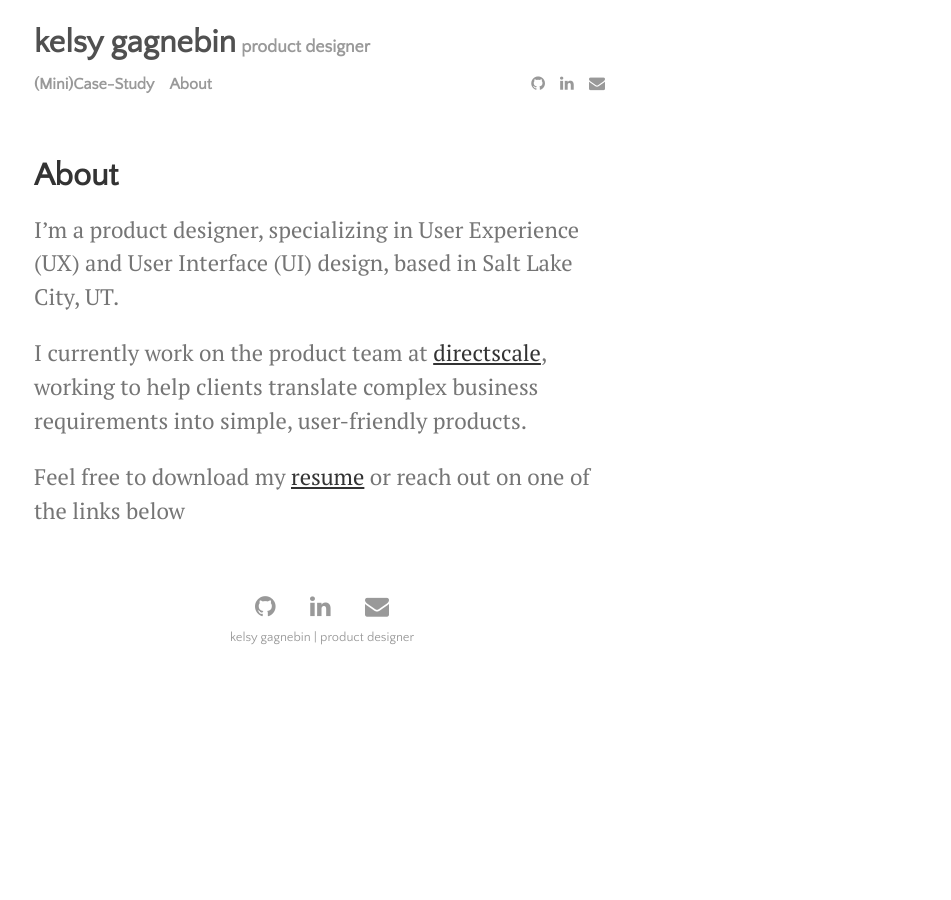
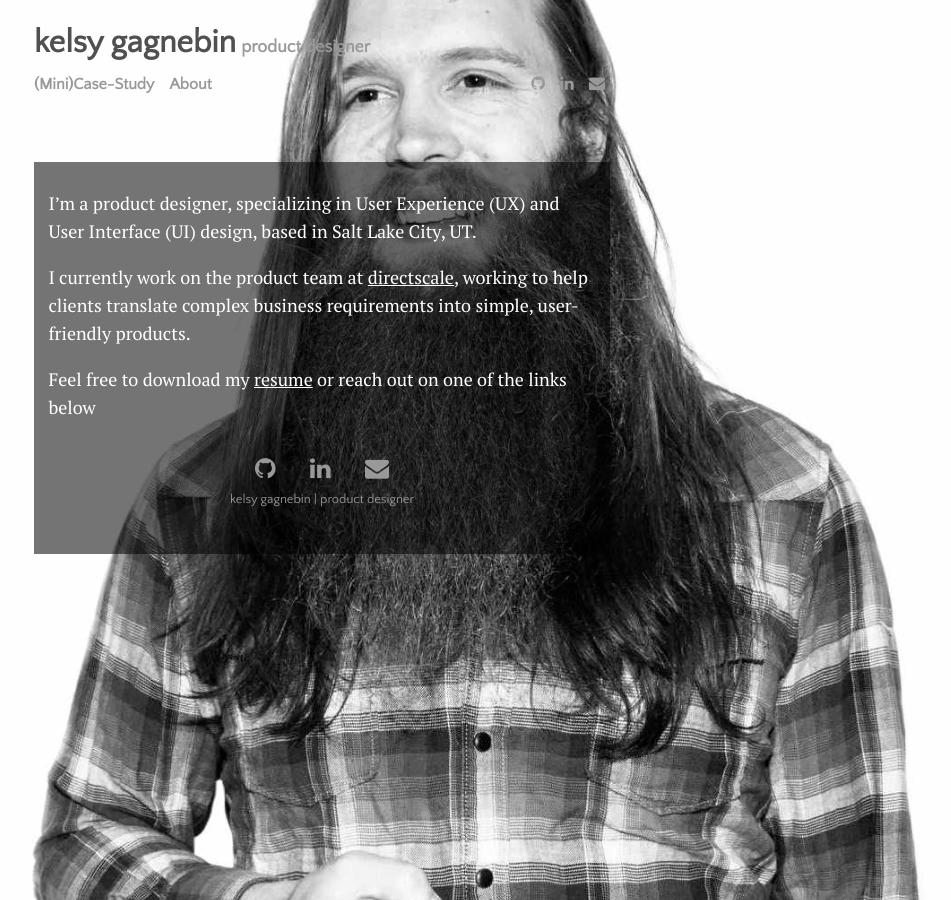
Before and after one commit to kelsymichael/kelsymichael.github.io, a Jekyll site: the page built from menu/about.md, in a window 1280 px wide. Shown: the whole page, without its empty margins (318-1269 px from the left). Built offline with Jekyll 4.4.1, drawn with Linux system fonts in a browser that asks for light colours; nearby versions of some CDN libraries.

Commit message:
Start bg-image styling

```diff
--- a/_layouts/home2.html
+++ b/_layouts/home2.html
@@ -1,8 +1,8 @@
 ---
-layout: testlayout
+layout: homealternate
 ---
 
-<div class="">
+<div class="bigimage">
     <section class="container home-intro">
         <h1 class='home-title'>Hi!</h1>
             <p class="home-description-text">I'm currently (sept 2017) getting things together for this website, but in the meantime feel free to look at a mini <a href="{{site.github.url}}/menu/caseStudy">case study</a> or learn a bit more <a href="{{site.github.url}}/menu/about">about me</a>
--- /dev/null
+++ b/_layouts/homealternate.html
@@ -0,0 +1,23 @@
+<!doctype html>
+<html lang='en-US'>
+
+{% include head.html %}
+
+<body>
+
+  <div class="big">
+
+    <div class="container">
+    {% include header.html %}
+
+    <div class="bg-dark">
+    {{ content }}
+
+    {% include footer.html %}
+
+    </div>
+    </div>
+  </div>
+
+</body>
+</html>
--- a/assets/css/main.css
+++ b/assets/css/main.css
@@ -478,6 +478,9 @@ i {
   text-transform: uppercase;
 }
 
+a {
+  color: #fff;
+}
 
 
 .rt-title--light {
@@ -697,3 +700,18 @@ li {
 span {
   font-size: 3em;
 }
+
+
+.big {
+  height: 100vh;
+  width: 100%;
+  background: url('../img/self.jpg') right no-repeat;
+  background-size: cover;
+  background-position: 5px;
+}
+
+.bg-dark{
+  background-color: rgba(0,0,0,.54);
+  padding: .5em .8em;
+  color: #fff;
+}
--- a/menu/about.md
+++ b/menu/about.md
@@ -1,12 +1,12 @@
 ---
-layout: page
+layout: homealternate
 title: About
 ---
-{:.home-description-text}
+{:.home-description-text--light}
 I'm a product designer, specializing in User Experience (UX) and User Interface (UI) design, based in Salt Lake City, UT.
 
-{:.home-description-text}
+{:.home-description-text--light}
 I currently work on the product team at [directscale](https://www.directscale.com), working to help clients translate complex business requirements into simple, user-friendly products.
 
-{:.home-description-text}
+{:.home-description-text--light}
 Feel free to download my [resume]({{site.github.url}}/assets/portfolio.pdf) or reach out on one of the links below
```
Also changed, not shown: 1 other file.
